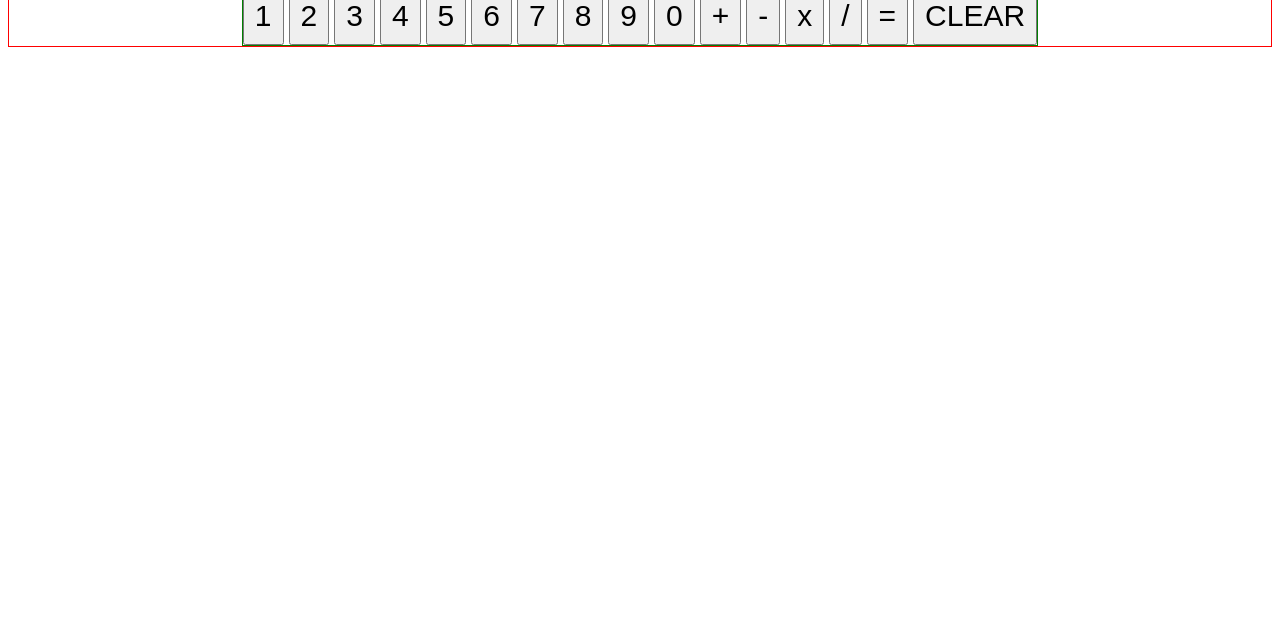
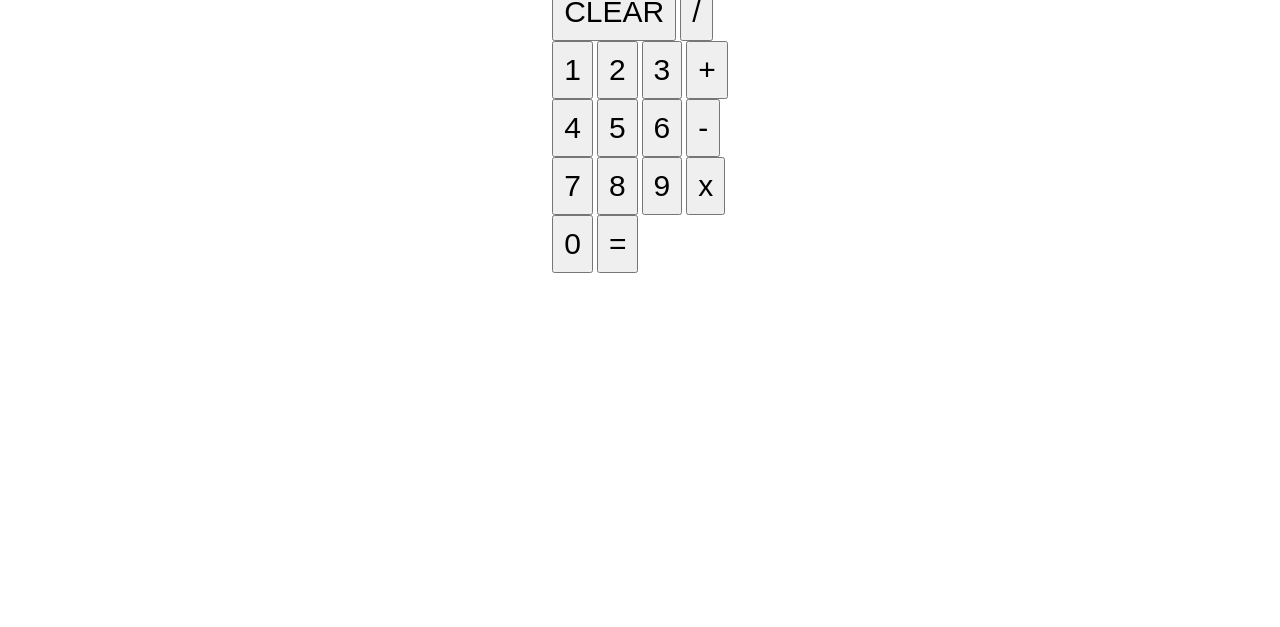
Before and after one commit to cherubim502/calculator, a plain HTML site: page index.html in a window 1280 px wide. Shown: the part 173-800 px from the top of the page. Drawn offline with Linux system fonts and the light colour scheme.

Commit message:
Removed debug formatting and organized buttons

```diff
--- a/index.html
+++ b/index.html
@@ -11,27 +11,37 @@
     <div id="header" class="center">
         <h1>Calculator</h1>
     </div>
-    <div id="body" style="display: flex; flex-direction: column; align-content: center; justify-content: center; align-items: center; border: 1px solid red;"> <!-- TODO move this style to stylesheet.css! -->
+    <div id="body" class="body">
         <div id="display" class="display">000.00</div>
+        <div class="break"></div>
         <div id="operator" class="display">***</div>
-        <div id="input" style="border: 1px solid green; font-size: 20px;"> <!-- TODO Move to stylesheet.css! -->
-            <button id="1" onclick="numberPressed('1')">1</button>
-            <button id="2" onclick="numberPressed('2')">2</button>
-            <button id="3" onclick="numberPressed('3')">3</button>
+        <div id="input">
+            <div class="row">
+                <button id="clear" onclick="clearAll()">CLEAR</button>
+                <button id="divide" onclick="operatorPressed('divide')">/</button>
+            </div>
+            <div class="row">
+                <button id="1" onclick="numberPressed('1')">1</button>
+                <button id="2" onclick="numberPressed('2')">2</button>
+                <button id="3" onclick="numberPressed('3')">3</button>
+                <button id="plus" onclick="operatorPressed('plus')">+</button>
+            </div>
+            <div class="row">
             <button id="4" onclick="numberPressed('4')">4</button>
             <button id="5" onclick="numberPressed('5')">5</button>
             <button id="6" onclick="numberPressed('6')">6</button>
+            <button id="minus" onclick="operatorPressed('minus')">-</button>
+            </div>
+            <div class="row">
             <button id="7" onclick="numberPressed('7')">7</button>
             <button id="8" onclick="numberPressed('8')">8</button>
             <button id="9" onclick="numberPressed('9')">9</button>
+            <button id="multiply" onclick="operatorPressed('multiply')">x</button>
+            </div>
+            <div class="row">
             <button id="0" onclick="numberPressed('0')">0</button>
-            <button id="plus" onclick="operatorPressed('plus')">+</button>
-            <button id="minus" onclick="operatorPressed('minus')">-</button>
-            <button id="multiply" onclick="operatorPressed('multiply')">x</button>
-            <button id="divide" onclick="operatorPressed('divide')">/</button>
-            <!-- button id="decimal" onclick="numberPressed('.')">.</button -->
             <button id="calculate" onclick="operate()">=</button>
-            <button id="clear" onclick="clearAll()">CLEAR</button>
+            </div>
         </div>
     </div>
 </body>
--- a/main.js
+++ b/main.js
@@ -1,5 +1,4 @@
 // Enumeration to track the available operations.
-// The numbers don't mean anything- they're just to keep the Javascript engine happy.
 const Operator = {
     NONE: "none",
     ADD: "plus",
--- a/stylesheet.css
+++ b/stylesheet.css
@@ -2,7 +2,15 @@
     width: 50%;
     background-color: lightgray;
     font-size: 32px;
-    border: 1px solid yellow;
+}
+
+.break {
+    height: 2px;
+    background-color: darkgrey;
+}
+
+.body {
+    display: flex; flex-direction: column; align-content: center; justify-content: center; align-items: center;
 }
 
 button {
```
